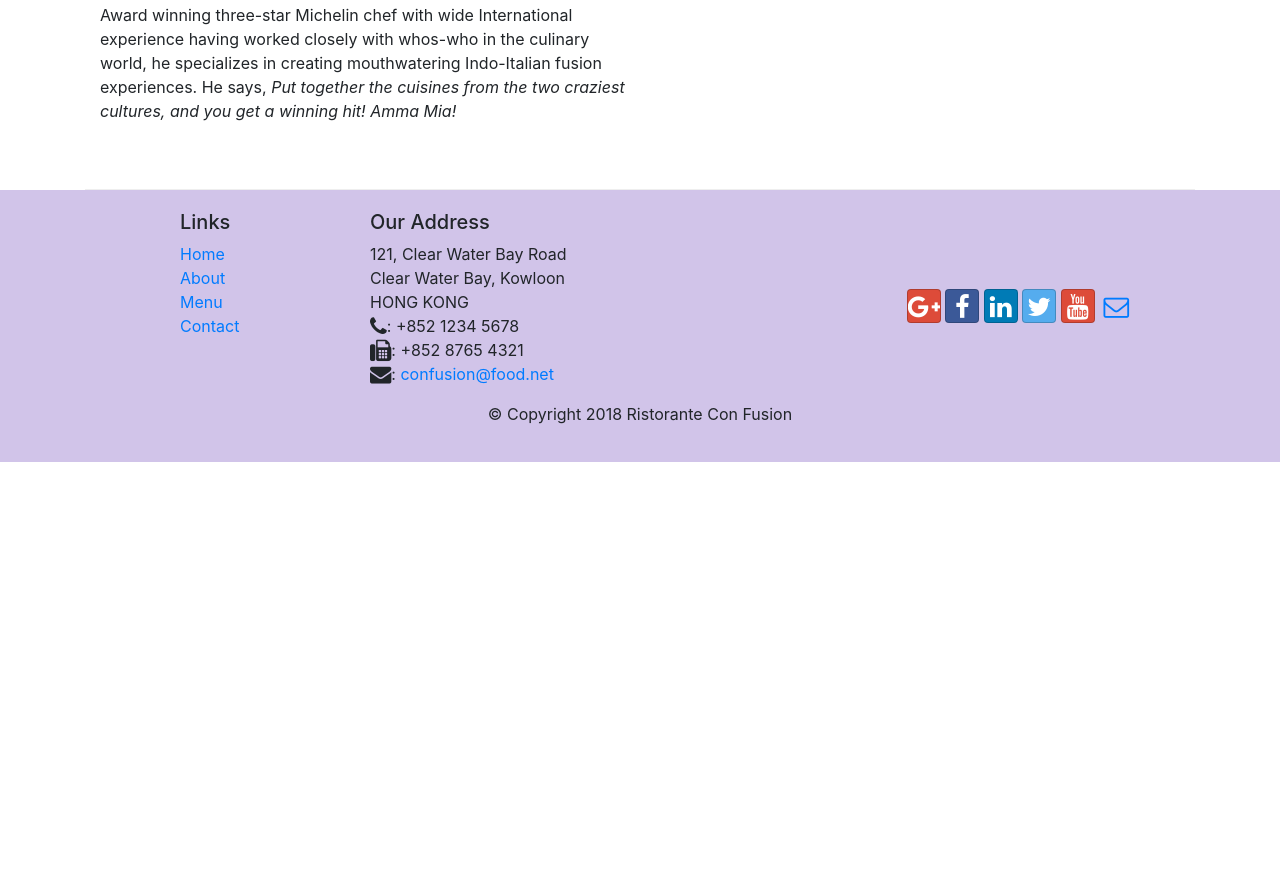
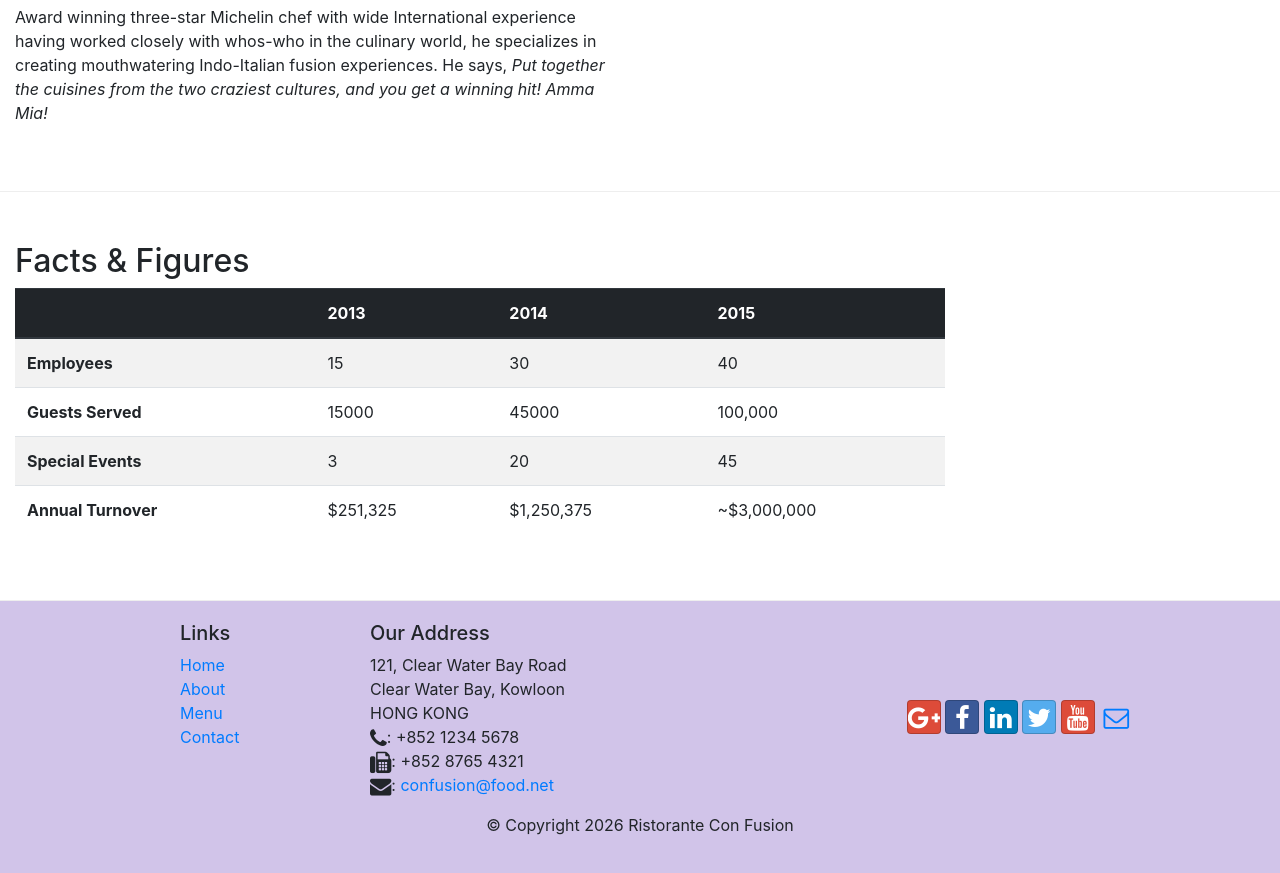
Before and after one commit to fezile-sudo/Bootstrap4, a website: page aboutus.html in a window 1280 px wide. Shown: the part 1662-2535 px from the top of the page. Before the commit the page ends 2124 px from the top, so only its background shows below. Drawn offline with nearby package versions, Linux system fonts and the light colour scheme.

Commit message:
Tables and Cards

```diff
--- a/aboutus.html
+++ b/aboutus.html
@@ -64,9 +64,40 @@
                 <p>Started in 2010, Ristorante con Fusion quickly established itself as a culinary icon par excellence in Hong Kong. With its unique brand of world fusion cuisine that can be found nowhere else, it enjoys patronage from the A-list clientele in Hong Kong.  Featuring four of the best three-star Michelin chefs in the world, you never know what will arrive on your plate the next time you visit us.</p>
                 <p>The restaurant traces its humble beginnings to <em>The Frying Pan</em>, a successful chain started by our CEO, Mr. Peter Pan, that featured for the first time the world's best cuisines in a pan.</p>
             </div>
-            <div>
+
+             <div class="col-12 col-sm-6">
+                <div class="card">
+                    <h3 class="card-header bg-primary text-white">Facts At a Glance</h3>
+                    <div class="card-body">
+                        <dl class="row">
+                            <dt class="col-6">Started</dt>
+                            <dd class="col-6">3 Feb. 2013</dd>
+                            <dt class="col-6">Major Stake Holder</dt>
+                            <dd class="col-6">HK Fine Foods Inc.</dd>
+                            <dt class="col-6">Last Year's Turnover</dt>
+                            <dd class="col-6">$1,250,375</dd>
+                            <dt class="col-6">Employees</dt>
+                            <dd class="col-6">40</dd>
+                        </dl>
+                    </div>
+                </div>
+            </div>
+            <div class="col-12">
+                <div class="card card-body bg-light">
+                    <blockquote class="blockquote">
+                        <p class="mb-0">You better cut the pizza in four pieces because
+                            I'm not hungry enough to eat six.</p>
+                        <footer class="blockquote-footer">Yogi Berra,
+                            <cite title="Source Title">The Wit and Wisdom of Yogi Berra,
+                            P. Pepe, Diversion Books, 2014</cite>
+                        </footer>
+                    </blockquote>
+                </div>
+            </div>
             </div>
         </div>
+
+
 
 
         <div class="row row-content">
@@ -82,8 +113,52 @@
                 <p>Award winning three-star Michelin chef with wide International experience having worked closely with whos-who in the culinary world, he specializes in creating mouthwatering Indo-Italian fusion experiences. He says, <em>Put together the cuisines from the two craziest cultures, and you get a winning hit! Amma Mia!</em></p>
             </div>
        </div>
+                <div class="row row-content">
+                            <div class="col-12 col-sm-9">
+                                <h2>Facts &amp; Figures</h2>
+                                 <div class="table-responsive">
+                    <table class="table table-striped">
+                        <thead class="thead-dark">
+                            <tr>
+                                <th>&nbsp;</th>
+                                <th>2013</th>
+                                <th>2014</th>
+                                <th>2015</th>
+                            </tr>
+                        </thead>
+                        <tbody>
+                            <tr>
+                                <th>Employees</th>
+                                <td>15</td>
+                                <td>30</td>
+                                <td>40</td>
+                            </tr>
+                            <tr>
+                                <th>Guests Served</th>
+                                <td>15000</td>
+                                <td>45000</td>
+                                <td>100,000</td>
+                            </tr>
+                            <tr>
+                                <th>Special Events</th>
+                                <td>3</td>
+                                <td>20</td>
+                                <td>45</td>
+                            </tr>
+                            <tr>
+                                <th>Annual Turnover</th>
+                                <td>$251,325</td>
+                                <td>$1,250,375</td>
+                                <td>~$3,000,000</td>
+                            </tr>
+                        </tbody>
+                    </table>
+                </div>
+                            </div>
+                            <div class="col-12 col-sm-3">
+                        </div>
+                    </div>
 
-    </div>
 
     <footer class="footer">
         <div class="container">
@@ -122,7 +197,7 @@
            </div>
            <div class="row justify-content-center">
                 <div class="col-auto">
-                    <p>© Copyright 2018 Ristorante Con Fusion</p>
+                    <p>© Copyright 2026 Ristorante Con Fusion</p>
                 </div>
            </div>
         </div>
```
Also changed, not shown: contactus.html (+1 -1 lines), index.html (+1 -1 lines).
